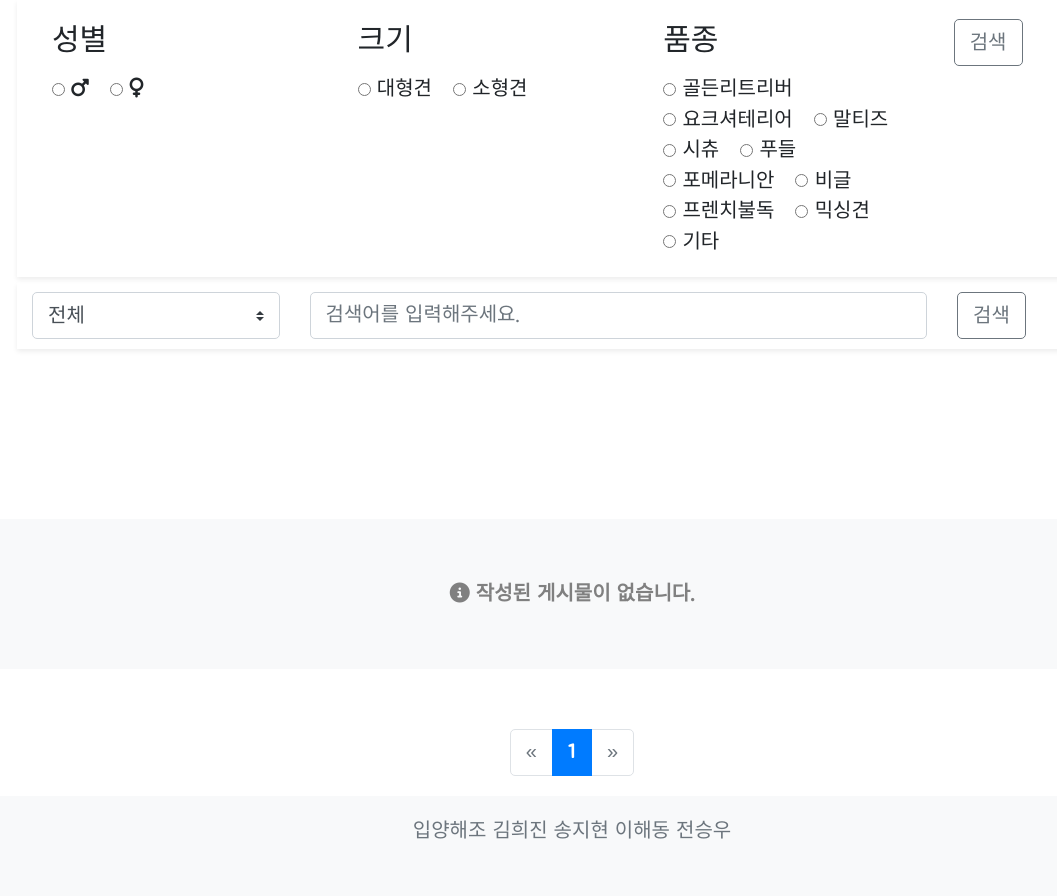
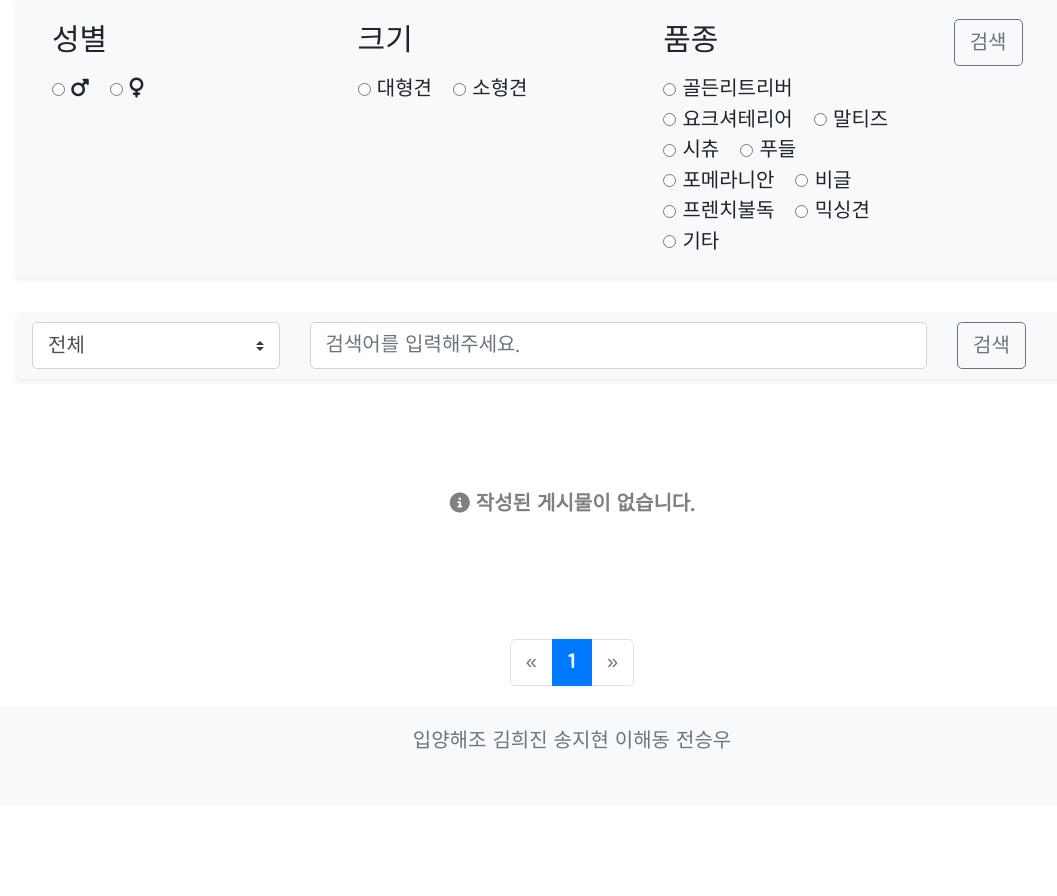
Before and after one commit to winterconnect/ProjectNSG, a Django app: page /yyApp/board/ in a window 1280 px wide. Shown: the part 91-987 px from the top of the page, without its empty margins (68-1125 px from the left). After the commit the page ends 840 px from the top, so only its background shows below. Run offline with Django 3.2, Linux system fonts and the light colour scheme; data that the repository does not hold is empty; parts of the project's set-up code (start-up, migrations or seed data) failed here and were passed over; some libraries are stand-ins or nearby versions; some web fonts are replaced.

```diff
--- a/yyApp/templates/yyApp/board_list.html
+++ b/yyApp/templates/yyApp/board_list.html
@@ -43,7 +43,7 @@
 
 <!-- 검색필터 -->
 <div class = "container" style="margin-top: 20px;">
-    <div class="container shadow-sm" style="margin-top: 20px;">
+    <div class="container shadow-sm  bg-light" style="margin-top: 20px;">
         <div class="row">
             <form action="" method="GET">
                 <div class="row" style="padding: 20px;">
@@ -125,8 +125,8 @@
             </form>
         </div>
     </div>
-
-    <div class = "container shadow-sm">
+    <br>
+    <div class = "container shadow-sm  bg-light">
         <form action="" method="GET">
             <div class="row mt-1">
                 <div class="col-sm-3" style="margin-top: 10px; margin-bottom: 10px;">
@@ -154,7 +154,7 @@
 <!-- 게시물목록-->
 
 <!-- 검색결과가 있을 경우 -->
-<div class="py-5 text-center container">
+<div class="text-center container">
     <div class="col-12">
         {% if q %}
         <h5 style="color: gray; font-weight: 550;"><i class="fas fa-search"></i>&nbsp;'{{ q }}' 검색 결과입니다.</h5>
@@ -185,7 +185,7 @@
 </div>
 
 <!-- 게시물 목록 -->
-<div class="album py-5 bg-light">
+<div class="album py-5">
     <div class="container marketing">
         <div class="row row-cols-1 row-cols-md-3 g-4">
             {% if board_pet %}
@@ -304,5 +304,5 @@
 </ul>
     <!-- 페이징처리 끝 -->
 
-
+</div>
 {% endblock %}
```
